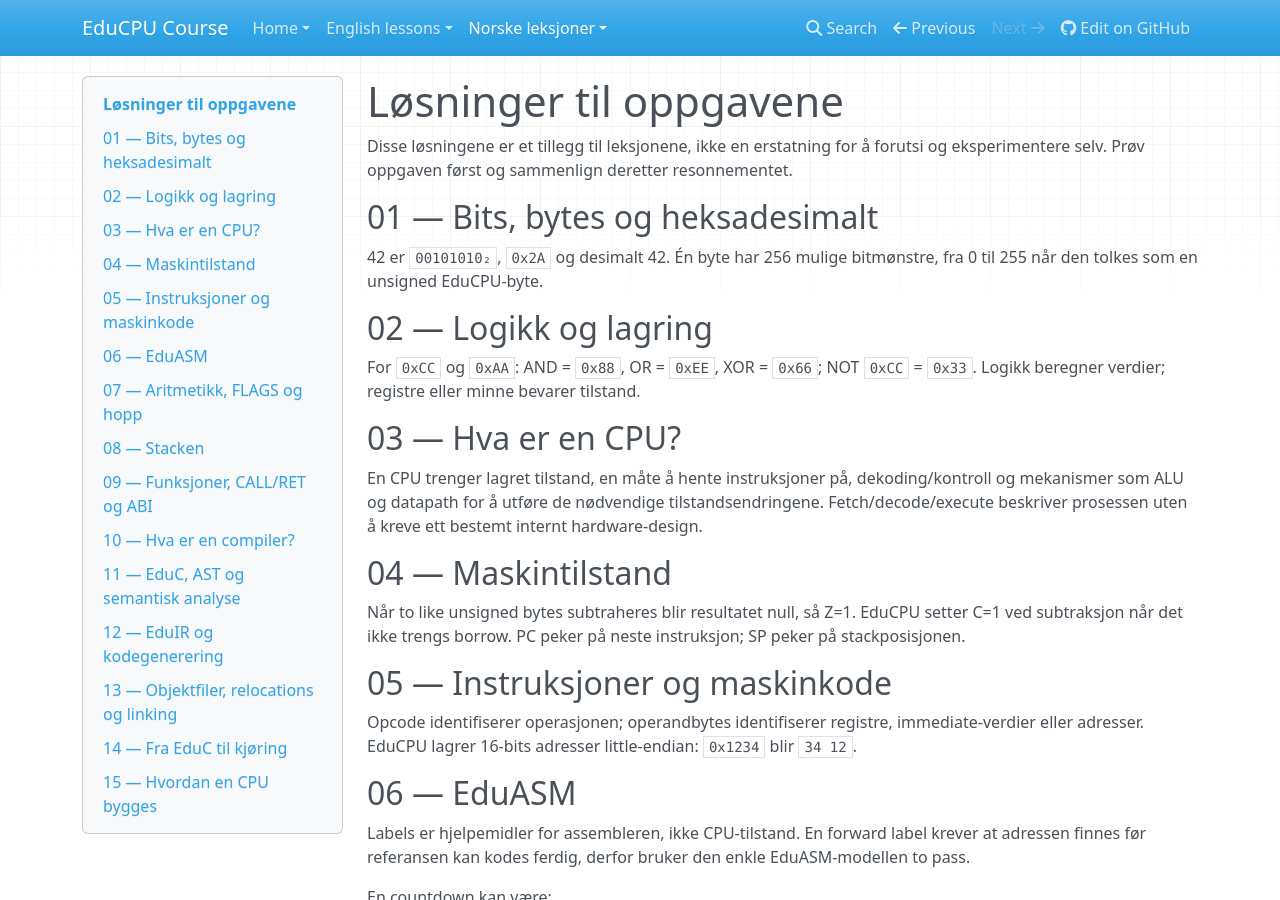
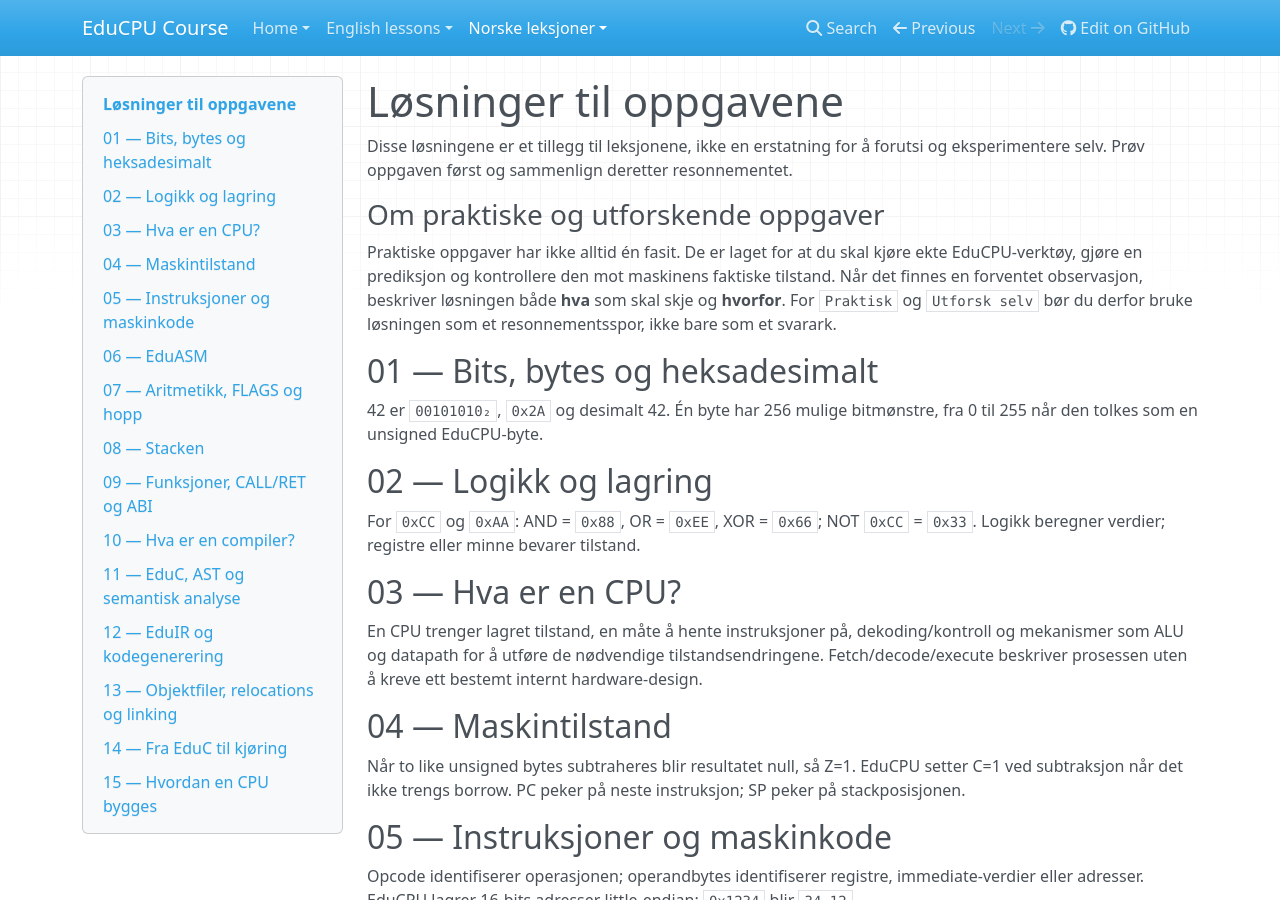
Before and after one commit to Ploos-AS/EduCPU, an MkDocs documentation site: the page built from course/no/losninger.md, in a window 1280 px wide and 900 px high. Built offline with MkDocs 1.6.1, drawn with Linux system fonts in a browser that asks for light colours; nearby versions of some CDN libraries.

Commit message:
Clarify solution philosophy

```diff
--- a/course/no/losninger.md
+++ b/course/no/losninger.md
@@ -1,6 +1,10 @@
 # Løsninger til oppgavene
 
 Disse løsningene er et tillegg til leksjonene, ikke en erstatning for å forutsi og eksperimentere selv. Prøv oppgaven først og sammenlign deretter resonnementet.
+
+### Om praktiske og utforskende oppgaver
+
+Praktiske oppgaver har ikke alltid én fasit. De er laget for at du skal kjøre ekte EduCPU-verktøy, gjøre en prediksjon og kontrollere den mot maskinens faktiske tilstand. Når det finnes en forventet observasjon, beskriver løsningen både **hva** som skal skje og **hvorfor**. For `Praktisk` og `Utforsk selv` bør du derfor bruke løsningen som et resonnementsspor, ikke bare som et svarark.
 
 ## 01 — Bits, bytes og heksadesimalt
 
```
